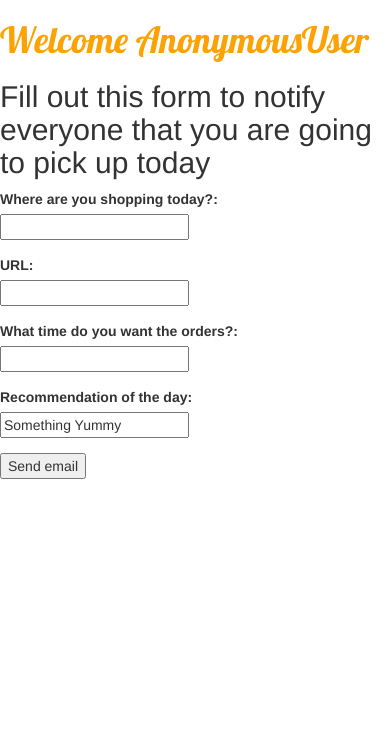
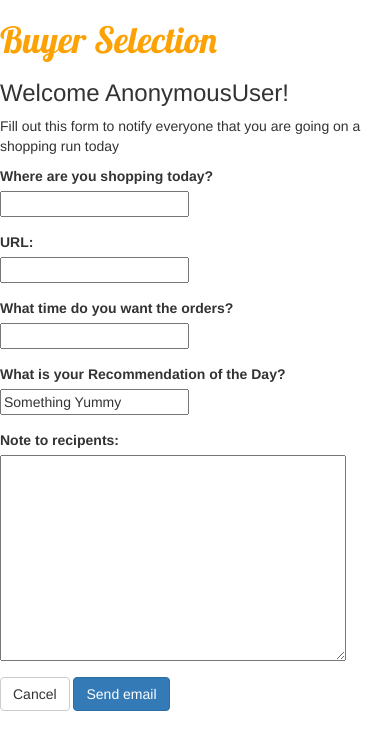
Before and after one commit to michellehyu/BTdUbs, a Django app: page /btdubs/selection/ in a window 390 px wide. Shown: the top 750 px of the page. Run offline with Django 3.2, Linux system fonts and the light colour scheme; some libraries are stand-ins or nearby versions.

Commit message:
more forms stuff and link to registration page

```diff
--- a/mc_site/BTdUbs/forms.py
+++ b/mc_site/BTdUbs/forms.py
@@ -6,5 +6,6 @@ class StoreForm(forms.ModelForm):
         model = Store
         fields = ('store_name', 'url',)
 
-class timeSlotForm(forms.Form):
     order_time = forms.TimeField(widget=forms.TimeInput(format='%h:%M'))
+    recommendation = forms.CharField(initial="Something Yummy")
+    note = forms.CharField(widget=forms.Textarea)
--- a/mc_site/BTdUbs/static/css/btdubs.css
+++ b/mc_site/BTdUbs/static/css/btdubs.css
@@ -1,4 +1,4 @@
-h1 {
+h1{
     color: #FCA205;
     font-family: 'Lobster';
 }
--- a/mc_site/BTdUbs/templates/BTdUbs/index.html
+++ b/mc_site/BTdUbs/templates/BTdUbs/index.html
@@ -22,7 +22,7 @@
 </div>
 <p>But the Way here to help your friends or coworkers avoid unncessary trips to pick up lunch.  When someone in your group plans to run to a nearby cafe to pick up a sandwich, for example, he might as well pick up food for the rest of the group becuase he is on the way there anyway!</p>
 
-<a class="btn btn-default btn-lg" href="#" role="button">
+<a class="btn btn-default btn-lg" href="/accounts/register" role="button">
     Get Started
 </a>
 
--- a/mc_site/BTdUbs/templates/BTdUbs/selection.html
+++ b/mc_site/BTdUbs/templates/BTdUbs/selection.html
@@ -1,33 +1,45 @@
 {% extends "BTdUbs/base.html" %}
 {% block content %}
-<h1>Welcome {{request.user}}</h1>
-<h2>Fill out this form to notify everyone that you are going to pick up today</h2>
+<h1>Buyer Selection</h1>
+<h3>Welcome {{request.user}}!</h3>
+<p>Fill out this form to notify everyone that you are going on a shopping run today</p>
 
 <form class="form-horizontal" role="form" method="post" action="../confirmation/">
 {% csrf_token %}
     <div class="form-group">
-        <label for="id_store_name" class="col-sm-2 control-label">Where are you shopping today?: </label>
+        <label for="id_store_name" class="col-sm-2 control-label">Where are you shopping today? </label>
         <div class="col-sm-10"> {{ form.store_name }} </div>
     </div>
+
     <div class="form-group">
         <label for="id_url" class="col-sm-2 control-label">URL: </label>
         <div class="col-sm-10"> {{ form.url }} </div>
     </div>
+
     <div class="form-group">
         <label for="time_of_pickup" class="col-sm-2 control-label">
-                What time do you want the orders?: </label>
+                What time do you want the orders? </label>
          <div class="col-sm-10">
-             <input id="time_of_pickup" >
+             {{ form.order_time }}
          </div>
     </div>
     <div class="form-group">
-        <label for="recommendation" class="col-sm-2 control-label">Recommendation of the day: </label>
+        <label for="recommendation" class="col-sm-2 control-label">What is your Recommendation of the Day? </label>
         <div class="col-sm-10">
-            <input id="recommendation" type="text" recommendation  ="recommendation" value="Something Yummy">
+             {{ form.recommendation }}
          </div>
     </div>
 
-    <p class="submit"><input type="submit" value="Send email"></p>
+    <div class="form-group">
+        <label for="note" class="col-sm-2 control-label">Note to recipents: </label>
+        <div class="col-sm-10">
+             {{ form.note }}
+         </div>
     </div>
+
+    <div class="col-md-6"></div>
+    <input type="submit" class="btn btn-default" value="Cancel">
+    <input type="submit" class="btn btn-primary" value="Send email">
+
 </form>
 {% endblock %}
```
